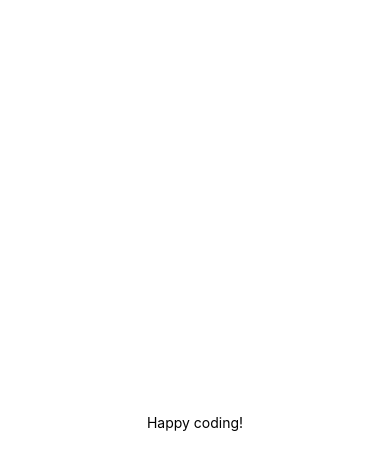
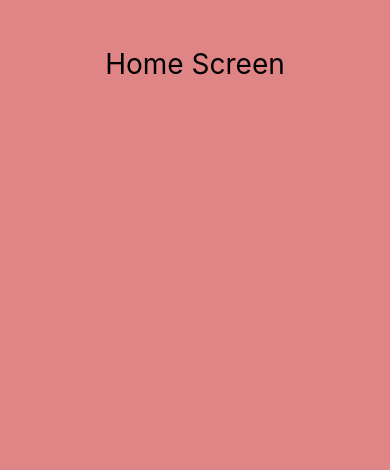
Before and after one commit to cheestick/rn-starter, a React Native app: screen / in a window 390 px wide. Shown: the top 470 px of the page. Built offline with nearby package versions, Linux system fonts and the light colour scheme.

Commit message:
screens styles were added

```diff
--- a/App.tsx
+++ b/App.tsx
@@ -1,12 +1,6 @@
-import { StatusBar } from "expo-status-bar";
-import { Text, View } from "react-native";
 import { sx } from "./App.styles";
+import Home from "./src/screens/home";
 
 export default function App() {
-  return (
-    <View style={sx.container}>
-      <Text>Happy coding!</Text>
-      <StatusBar style="auto" />
-    </View>
-  );
+  return <Home />;
 }
--- a/src/screens/about.tsx
+++ b/src/screens/about.tsx
@@ -5,7 +5,7 @@ import { sx } from "./about.styles";
 const About = () => {
   return (
     <View style={sx.container}>
-      <Text>About</Text>
+      <Text style={sx.text}>About Screen</Text>
     </View>
   );
 };
--- a/src/screens/home.styles.ts
+++ b/src/screens/home.styles.ts
@@ -1,7 +1,16 @@
 import { StyleSheet } from "react-native";
+import { theme } from "../theme";
 
 export const sx = StyleSheet.create({
   container: {
-    padding: 24,
+    flex: 1,
+    paddingVertical: 32,
+    paddingHorizontal: 24,
+    backgroundColor: theme.colors.background,
+  },
+  text: {
+    marginVertical: 15,
+    textAlign: "center",
+    fontSize: theme.text.size.heading,
   },
 });
--- a/src/screens/home.tsx
+++ b/src/screens/home.tsx
@@ -5,7 +5,7 @@ import { sx } from "./home.styles";
 const Home = () => {
   return (
     <View style={sx.container}>
-      <Text>Home</Text>
+      <Text style={sx.text}>Home Screen</Text>
     </View>
   );
 };
--- a/src/screens/reviewDetails.tsx
+++ b/src/screens/reviewDetails.tsx
@@ -5,7 +5,7 @@ import { sx } from "./reviewDetails.styles";
 const ReviewDetails = () => {
   return (
     <View style={sx.container}>
-      <Text>ReviewDetails</Text>
+      <Text style={sx.text}>ReviewDetails Screen</Text>
     </View>
   );
 };
--- a/src/theme/index.ts
+++ b/src/theme/index.ts
@@ -5,6 +5,7 @@ const colors = {
   secondary: {},
   accent: {},
   disabled: {},
+  background: "hsla(0, 60%, 70%, 1)",
 };
 
 const text = {
```
Also changed, not shown: src/screens/about.styles.ts (+10 -1 lines), src/screens/reviewDetails.styles.ts (+10 -1 lines).
